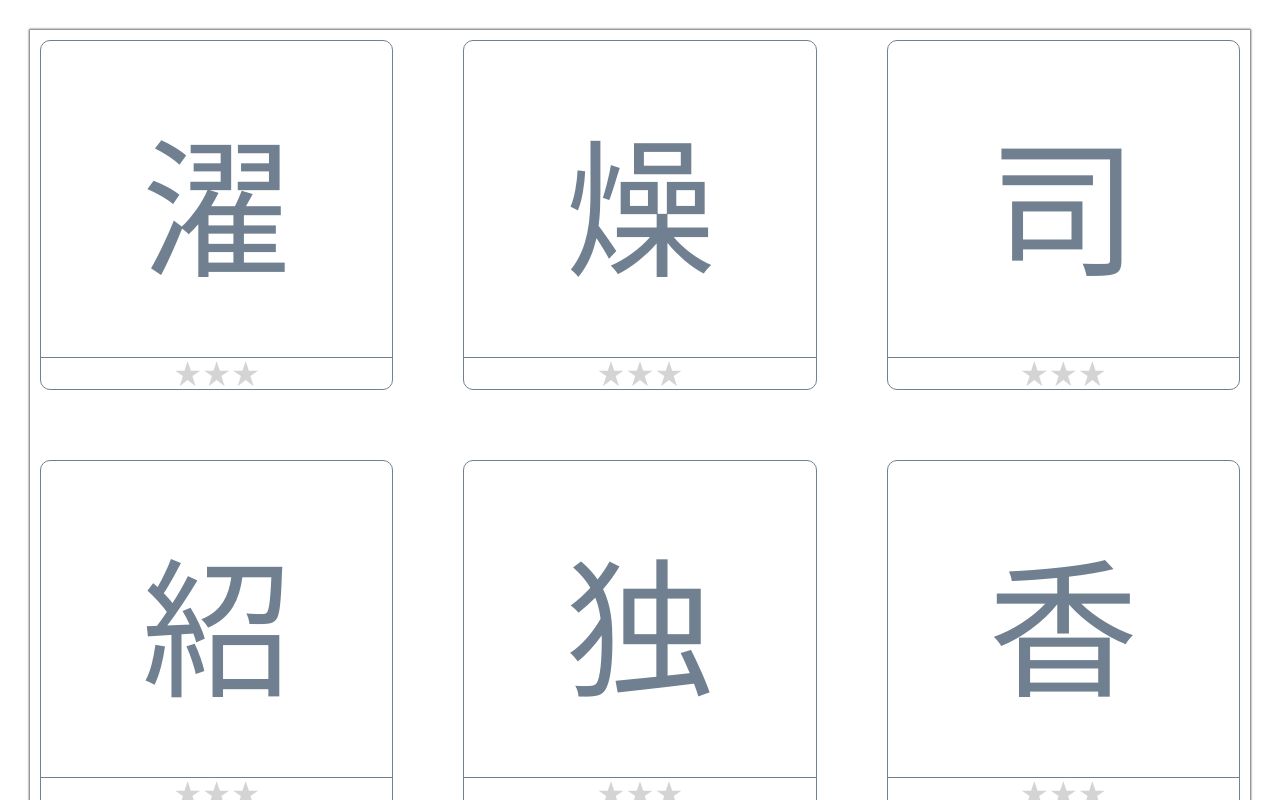
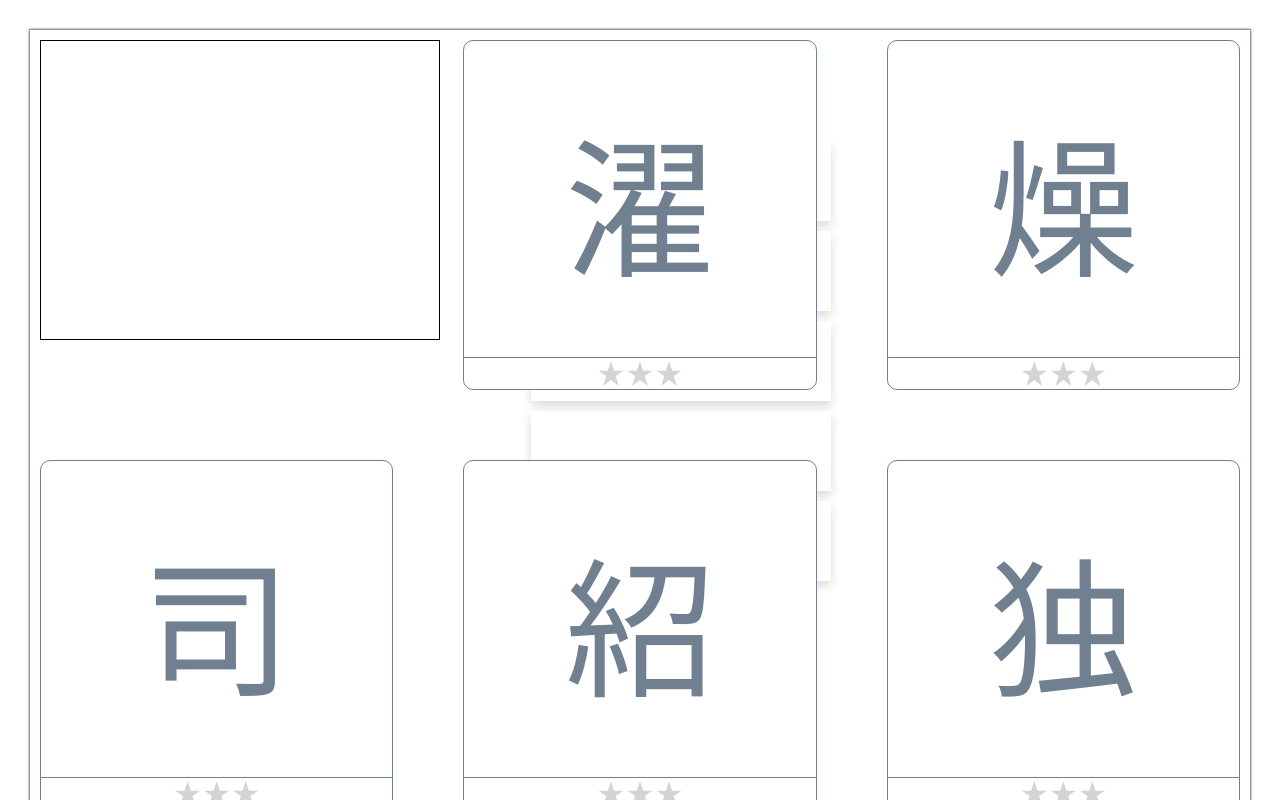
Before and after one commit to alex-krippner/JLPT-N2-StudyApp, a React app: page / in a window 1280 px wide. Shown: the top 800 px of the page. Built offline with nearby package versions, Linux system fonts and the light colour scheme; the HTML template or start-up script is replaced by a standard one.

Commit message:
created sortable list for testing

```diff
--- a/package.json
+++ b/package.json
@@ -31,6 +31,7 @@
     "webpack-dev-server": "^3.11.0"
   },
   "dependencies": {
+    "lodash": "^4.17.19",
     "react": "^16.13.1",
     "react-dom": "^16.13.1",
     "react-redux": "^7.2.1",
--- a/src/components/dragAndDropContainer.component.jsx
+++ b/src/components/dragAndDropContainer.component.jsx
@@ -1,3 +1,4 @@
+/* eslint-disable react/destructuring-assignment */
 import React from 'react';
 import styled, { css } from 'styled-components';
 
@@ -11,8 +12,7 @@ export default class Draggable extends React.Component {
       originalX: 0,
       originalY: 0,
 
-      translateX: 0,
-      translateY: 0,
+      translation: { x: 0, y: 0 },
 
       lastTranslateX: 0,
       lastTranslateY: 0,
@@ -42,63 +42,56 @@ export default class Draggable extends React.Component {
 
   handleMouseMove = ({ clientX, clientY }) => {
     const { isDragging } = this.state;
-    const { onDrag } = this.props;
-
+    const { onDrag, id } = this.props;
+    const translation = {
+      x: clientX - this.state.originalX,
+      y: clientY - this.state.originalY,
+    };
     if (!isDragging) {
       return;
     }
 
-    this.setState(
-      (prevState) => ({
-        translateX:
-          clientX - prevState.originalX + prevState.lastTranslateX,
-        translateY:
-          clientY - prevState.originalY + prevState.lastTranslateY,
-      }),
-      () => {
-        if (onDrag) {
-          onDrag({
-            translateX: this.state,
-            translateY: this.state,
-          });
-        }
-      },
-    );
+    this.setState((prevState) => ({
+      ...prevState,
+      translation,
+    }));
+
+    onDrag({ translation, id });
   };
 
   handleMouseUp = () => {
     window.removeEventListener('mousemove', this.handleMouseMove);
     window.removeEventListener('mouseup', this.handleMouseUp);
+    const { onDragEnd } = this.props;
 
     this.setState(
-      (state) => {
+      () => {
         return {
           originalX: 0,
           originalY: 0,
-          lastTranslateX: state.translateX,
-          lastTranslateY: state.translateY,
+          translation: { x: 0, y: 0 },
 
           isDragging: false,
         };
       },
       () => {
-        const { onDragEnd } = this.props;
         if (onDragEnd) {
           onDragEnd();
         }
       },
     );
+
+    onDragEnd();
   };
 
   render() {
     const { children } = this.props;
-    const { translateX, translateY, isDragging } = this.state;
-
+    const { translation, isDragging } = this.state;
     return (
       <Container
         onMouseDown={this.handleMouseDown}
-        x={translateX}
-        y={translateY}
+        x={translation.x}
+        y={translation.y}
         isDragging={isDragging}
       >
         {children}
@@ -113,11 +106,14 @@ const Container = styled.div.attrs((props) => ({
   },
 }))`
   cursor: grab;
-
   ${({ isDragging }) =>
-    isDragging &&
-    css`
-      opacity: 0.8;
-      cursor: grabbing;
-    `};
+    isDragging
+      ? css`
+          opacity: 0.8;
+          z-index: 2;
+          cursor: grabbing;
+        `
+      : css`
+          transition: transform 0.5s;
+        `};
 `;
--- a/src/components/kanji/kanjiCards.component.jsx
+++ b/src/components/kanji/kanjiCards.component.jsx
@@ -13,7 +13,6 @@ import { rateKanji } from '../../redux/kanjiCollection/kanjiCollection.actionCre
 const KanjiCards = ({ kanji, rateKanjiDispatcher }) =>
   kanji.map((k) => (
     <Draggable key={k.id}>
-      {' '}
       <Card
         key={k.id}
         front={k.kanji}
--- a/src/components/kanji/kanjiCardsContainer.component.jsx
+++ b/src/components/kanji/kanjiCardsContainer.component.jsx
@@ -1,12 +1,104 @@
-import React from 'react';
+import React, { useState, useCallback } from 'react';
+import styled from 'styled-components';
+import { range, inRange } from 'lodash';
+import Draggable from '../dragAndDropContainer.component';
 
 import { CardsContainerStyled } from '../cardsContainer.component';
 import KanjiCards from './kanjiCards.component';
 
-const KanjiCardsContainer = () => (
-  <CardsContainerStyled>
-    <KanjiCards />
-  </CardsContainerStyled>
-);
+const HEIGHT = 80;
+const MAX = 5;
+
+const KanjiCardsContainer = () => {
+  const items = range(MAX);
+  const [state, setState] = useState({
+    order: items,
+    dragOrder: items,
+    draggedIndex: null,
+  });
+
+  const handleDrag = useCallback(
+    ({ translation, id }) => {
+      const delta = Math.round(translation.y / HEIGHT);
+      const index = state.order.indexOf(id);
+      const dragOrder = state.order.filter((i) => i !== id);
+
+      if (!inRange(index + delta, 0, items.length)) {
+        return;
+      }
+
+      dragOrder.splice(index + delta, 0, id);
+
+      setState((prevState) => ({
+        ...prevState,
+        draggedIndex: id,
+        dragOrder,
+      }));
+    },
+    [state.order, items.length],
+  );
+
+  const handleDragEnd = useCallback(() => {
+    setState((prevState) => ({
+      ...prevState,
+      order: prevState.dragOrder,
+      draggedIndex: null,
+    }));
+  }, []);
+
+  return (
+    <CardsContainerStyled>
+      <Container>
+        {items.map((index) => {
+          const isDragging = state.draggedIndex === index;
+          const top = state.dragOrder.indexOf(index) * (HEIGHT + 10);
+          const draggedTop =
+            state.order.indexOf(index) * (HEIGHT + 10);
+
+          return (
+            <Draggable
+              key={index}
+              id={index}
+              onDrag={handleDrag}
+              onDragEnd={handleDragEnd}
+            >
+              <Rect
+                isDragging={isDragging}
+                top={isDragging ? draggedTop : top}
+              />
+            </Draggable>
+          );
+        })}
+      </Container>
+      <KanjiCards />
+    </CardsContainerStyled>
+  );
+};
+
+const Container = styled.div`
+  height: 30rem;
+  width: 40rem;
+  border: solid 1px;
+`;
+
+const Rect = styled.div.attrs((props) => ({
+  style: {
+    transition: props.isDragging ? 'none' : 'all 500ms',
+  },
+}))`
+  width: 300px;
+  user-select: none;
+  height: ${HEIGHT}px;
+  background: #fff;
+  box-shadow: 0 5px 10px rgba(0, 0, 0, 0.15);
+  display: flex;
+  align-items: center;
+  justify-content: center;
+  position: absolute;
+  top: ${({ top }) => 100 + top}px;
+  left: calc(50vw - 150px);
+  font-size: 20px;
+  color: #777;
+`;
 
 export default KanjiCardsContainer;
```
